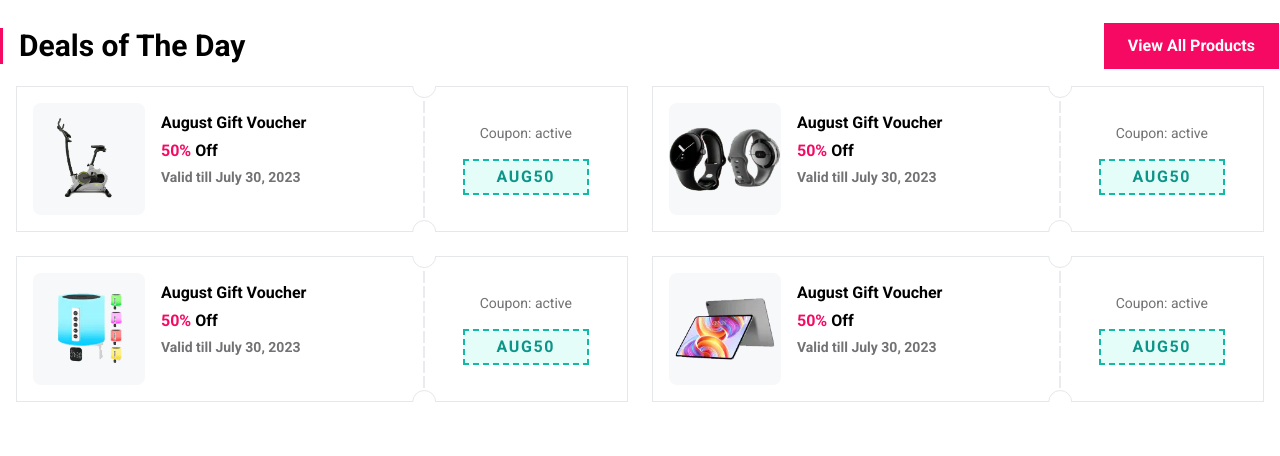
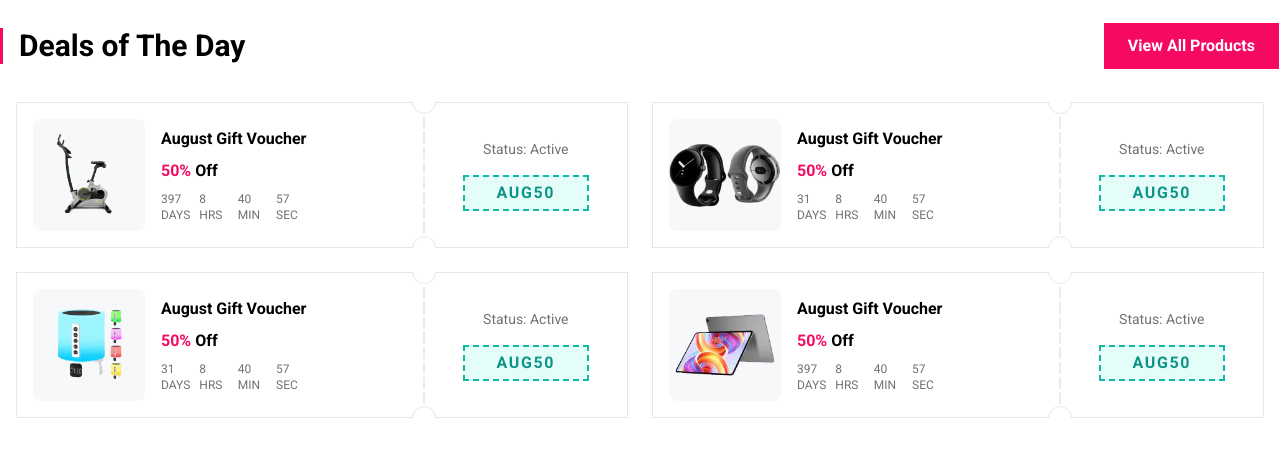
Before and after one commit to MohamedBechirMejri/b-commerce, a Next.js app: page / in a window 1280 px wide. Shown: the part 1338-1794 px from the top of the page. Built offline with nearby package versions, Linux system fonts and the light colour scheme; no server answers; the database is empty; what tailwindcss-elevation, tailwindcss-no-scrollbar would draw is missing.

Commit message:
add countdown

```diff
--- a/app/Coupons.tsx
+++ b/app/Coupons.tsx
@@ -1,4 +1,7 @@
+"use client";
+
 import Link from "next/link";
+import Countdown from "react-countdown";
 
 const coupons = [
   {
@@ -6,7 +9,7 @@ const coupons = [
     title: "August Gift Voucher",
     subtitle: "50%",
     note: "Valid till 31st August",
-    endDate: Date.now(),
+    endDate: new Date("2024-08-31T00:00:00"),
     code: "AUG50",
     status: "active",
   },
@@ -15,7 +18,7 @@ const coupons = [
     title: "August Gift Voucher",
     subtitle: "50%",
     note: "Valid till 31st August",
-    endDate: Date.now(),
+    endDate: new Date("2023-08-31T00:00:00"),
     code: "AUG50",
     status: "active",
   },
@@ -24,7 +27,7 @@ const coupons = [
     title: "August Gift Voucher",
     subtitle: "50%",
     note: "Valid till 31st August",
-    endDate: Date.now(),
+    endDate: new Date("2023-08-31T00:00:00"),
     code: "AUG50",
     status: "active",
   },
@@ -33,7 +36,7 @@ const coupons = [
     title: "August Gift Voucher",
     subtitle: "50%",
     note: "Valid till 31st August",
-    endDate: Date.now(),
+    endDate: new Date("2024-08-31T00:00:00"),
     code: "AUG50",
     status: "active",
   },
@@ -55,7 +58,7 @@ export default function Coupons() {
         </Link>
       </div>
 
-      <div className="grid grid-cols-2 grid-rows-2 p-4 gap-6">
+      <div className="grid grid-cols-2 grid-rows-2 p-4 pt-8 gap-6">
         {coupons.map((voucher, i) => {
           return <Voucher key={"voucher#" + i} voucher={voucher} />;
         })}
@@ -75,18 +78,36 @@ const Voucher = ({ voucher }: { voucher: (typeof coupons)[0] }) => {
             className="w-full h-full object-cover"
           />
         </div>
-        <div className="font-semibold flex flex-col gap-1 py-2">
+        <div className="font-semibold flex flex-col gap-1 py-2 justify-between">
           <h1>{voucher.title}</h1>
           <p>
             <span className="text-[#f50963]">{voucher.subtitle}</span> Off
           </p>{" "}
           <p className="text-sm text-[#727275]">
-            Valid till{" "}
-            {new Date(voucher.endDate).toLocaleDateString("en-US", {
-              month: "long",
-              day: "numeric",
-              year: "numeric",
-            })}
+            <Countdown
+              date={voucher.endDate}
+              autoStart
+              renderer={({ days, hours, minutes, seconds }) => (
+                <div className="grid grid-cols-4 font-normal text-xs gap-2">
+                  <p className="flex flex-col items-start">
+                    <span>{days}</span>
+                    <span>DAYS</span>
+                  </p>
+                  <p className="flex flex-col items-start">
+                    <span>{hours}</span>
+                    <span>HRS</span>
+                  </p>
+                  <p className="flex flex-col items-start">
+                    <span>{minutes}</span>
+                    <span>MIN</span>
+                  </p>
+                  <p className="flex flex-col items-start">
+                    <span>{seconds}</span>
+                    <span>SEC</span>
+                  </p>
+                </div>
+              )}
+            />
           </p>
         </div>
       </div>
@@ -94,9 +115,24 @@ const Voucher = ({ voucher }: { voucher: (typeof coupons)[0] }) => {
       <div className="voucher-border" />
 
       <div className="flex flex-col justify-center items-center gap-4 border p-4 px-6 border-l-0">
-        <p className="text-sm text-[#727275]">Coupon: {voucher.status}</p>
+        <p className="text-sm text-[#727275] capitalize">
+          Status: {voucher.status}
+        </p>
 
-        <button className="border-2 border-dashed p-1 px-8 border-teal-500 font-semibold text-teal-600 bg-teal-100 bg-opacity-50 tracking-widest">
+        <button
+          className="border-2 border-dashed p-1 px-8 border-teal-500 font-semibold text-teal-600 bg-teal-100 bg-opacity-50 tracking-widest"
+          onClick={e => {
+            navigator.clipboard.writeText(voucher.code);
+
+            // @ts-ignore
+            e.target.innerText = "Copied!";
+
+            setTimeout(() => {
+              // @ts-ignore
+              e.target.innerText = voucher.code;
+            }, 1000);
+          }}
+        >
           {voucher.code}
         </button>
       </div>
```
